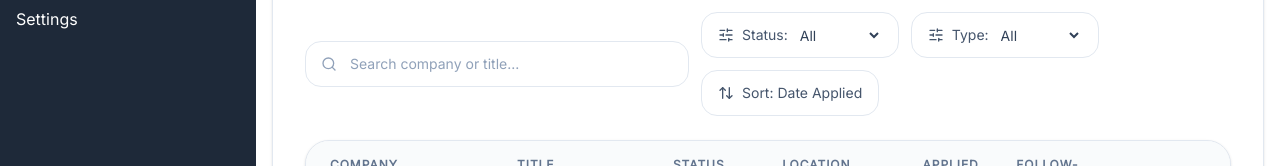
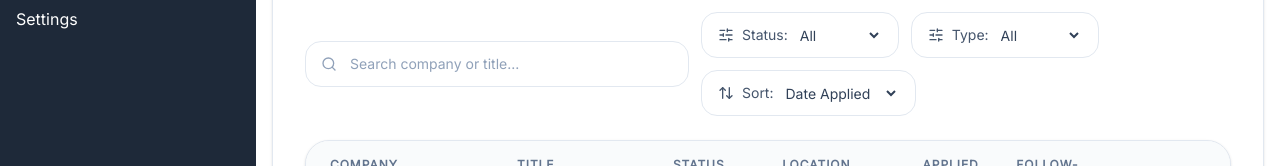
Before and after one commit to Subhamgtm15/applytrack, a React (Vite) app: page /applications in a window 1280 px wide. Shown: the part 185-351 px from the top of the page. Built offline with nearby package versions, Linux system fonts and the light colour scheme.

Commit message:
added sortopitons

```diff
--- a/src/pages/Applications.tsx
+++ b/src/pages/Applications.tsx
@@ -6,15 +6,14 @@ import type { Application } from "../data/applications";
 import { useState } from "react";
 
 export default function Applications() {
-  const sortedApplications = [...applications].sort((firstApp, secondApp) => {
-    return new Date(secondApp.dateApplied).getTime() - new Date(firstApp.dateApplied).getTime();
-  }); // Sort applications by date applied, most recent first
+  const allApplications = [...applications];
 
   const [searchInput, setSearchInput] = useState("");
-  const [statusFilter, setStatusFilter] = useState<"all" | Application["status"]>("all");// State to track the selected job type filter, initialized to "all" to show all job types by default.
-  const [typeFilter, setTypeFilter] = useState<"all" | Application["jobType"]>("all"); // State to track the selected status filter, initialized to "all" to show all statuses by default. the part after | represents the possible values for the status filter, which are derived from the Application type's status property. the > symbol is used to indicate that the type of statusFilter can be either "all" or any of the specific status values defined in the Application type. This allows for strong typing and ensures that only valid status values can be assigned to the statusFilter state.
+  const [statusFilter, setStatusFilter] = useState<"all" | Application["status"]>("all");
+  const [typeFilter, setTypeFilter] = useState<"all" | Application["jobType"]>("all");
+  const [sortOption, setSortOption] = useState<"date-desc" | "date-asc" | "company-asc">("date-desc"); //this means sortoptions has three possible values but initially set to "date-desc"
 
-  const filteredApplications = sortedApplications.filter((application) => {
+  const filteredApplications = allApplications.filter((application) => {
     const query = searchInput.toLowerCase();
     const matchesSearch =
       application.company.toLowerCase().includes(query) ||
@@ -22,10 +21,21 @@ export default function Applications() {
     const matchesStatus =
       statusFilter === "all" || application.status === statusFilter;
     const matchesType =
-      typeFilter === "all" || application.jobType === typeFilter; // Check if the application's job type matches the selected type filter, or if the filter is set to "all" to include all job types.
+      typeFilter === "all" || application.jobType === typeFilter;
 
     return matchesSearch && matchesStatus && matchesType;
+  });
 
+  const displayedApplications = [...filteredApplications].sort((firstApp, secondApp) => {
+    if (sortOption === "date-asc") {
+      return new Date(firstApp.dateApplied).getTime() - new Date(secondApp.dateApplied).getTime();
+    }
+
+    if (sortOption === "company-asc") {
+      return firstApp.company.localeCompare(secondApp.company);
+    }
+
+    return new Date(secondApp.dateApplied).getTime() - new Date(firstApp.dateApplied).getTime();
   });
 
   return (
@@ -33,7 +43,7 @@ export default function Applications() {
       <div className="flex flex-col gap-4 md:flex-row md:items-start md:justify-between">
         <div>
           <h1 className="text-3xl font-semibold tracking-tight text-slate-900">All Applications</h1>
-          <p className="mt-1 text-sm text-slate-500">{filteredApplications.length} of {sortedApplications.length} applications</p>
+          <p className="mt-1 text-sm text-slate-500">{displayedApplications.length} of {allApplications.length} applications</p>
         </div>
 
         <Link
@@ -90,13 +100,21 @@ export default function Applications() {
               <option value="contract">Contract</option>
               <option value="freelance">Freelance</option>
             </select>
-            {/* // Dropdown to filter applications by job type, with options for all job types and specific types like full-time, part-time, remote, contract, and freelance. The onChange handler updates the typeFilter state based on the selected option. */}
           </label>
 
-          <button className="inline-flex items-center gap-2 rounded-2xl border border-slate-200 bg-white px-4 py-3 text-sm font-medium text-slate-600 transition hover:border-slate-300">
+          <label className="inline-flex items-center gap-2 rounded-2xl border border-slate-200 bg-white px-4 py-3 text-sm font-medium text-slate-600 transition hover:border-slate-300">
             <ArrowUpDown className="h-4 w-4" />
-            Sort: Date Applied
-          </button>
+            <span>Sort:</span>
+            <select
+              value={sortOption}
+              onChange={(event) => setSortOption(event.target.value as "date-desc" | "date-asc" | "company-asc")}
+              className="bg-transparent text-sm font-medium text-slate-700 outline-none"
+            >
+              <option value="date-desc">Date Applied</option>
+              <option value="date-asc">Oldest Applied</option>
+              <option value="company-asc">Company A-Z</option>
+            </select>
+          </label>
         </div>
       </div>
 
@@ -112,7 +130,7 @@ export default function Applications() {
         </div>
 
         <div className="divide-y divide-slate-100">
-          {filteredApplications.map((application) => (
+          {displayedApplications.map((application) => (
             <ApplicationTableRow key={application.id} application={application} />
           ))}
         </div>
```
